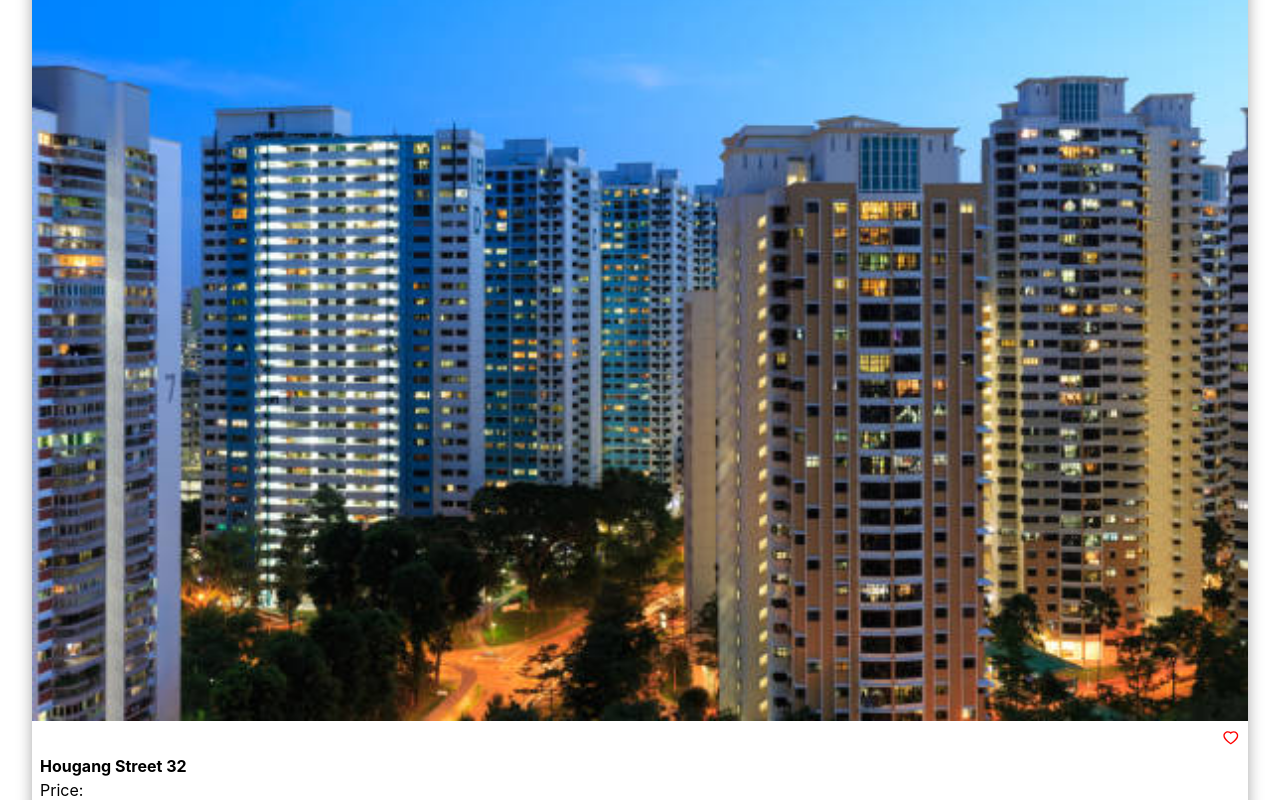
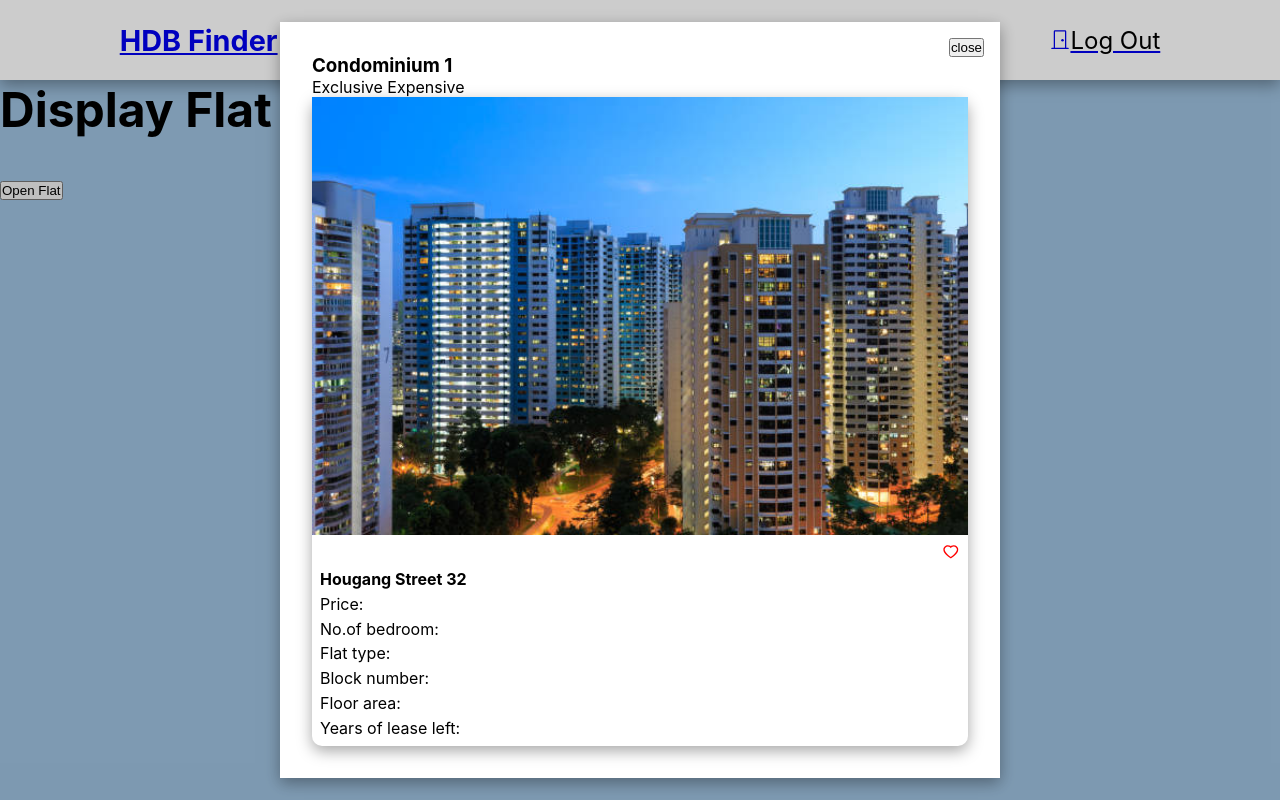
Before and after one commit to Realker/SC2006-Project, a React (Create React App) app in the folder frontend/: page /DisplayFlat in a window 1280 px wide. Both pictures are taken after a click on the button "Open Flat". Built offline with nearby package versions, Linux system fonts and the light colour scheme.

Commit message:
DisplayFlat card

```diff
--- a/frontend/src/css/DisplayFlat.css
+++ b/frontend/src/css/DisplayFlat.css
@@ -14,9 +14,12 @@
 .flat-inner {
     position: relative;
     padding: 32px;
-    width: 100%;
-    max-width: 640%;
+    width: 90vh;
+    max-width: 100vh;
     background-color: #FFF;
+    align-items: center;
+    box-shadow: rgba(0, 0, 0, 0.35) 0px 5px 15px;
+
 }
 
 .flat-inner .close-flat {
@@ -29,5 +32,5 @@
 .DisplayFlat{
     padding-bottom: 2rem;
     background-color: #9DC0DE;
-    height: max-content;
+    height: 100vh;
 }
```
